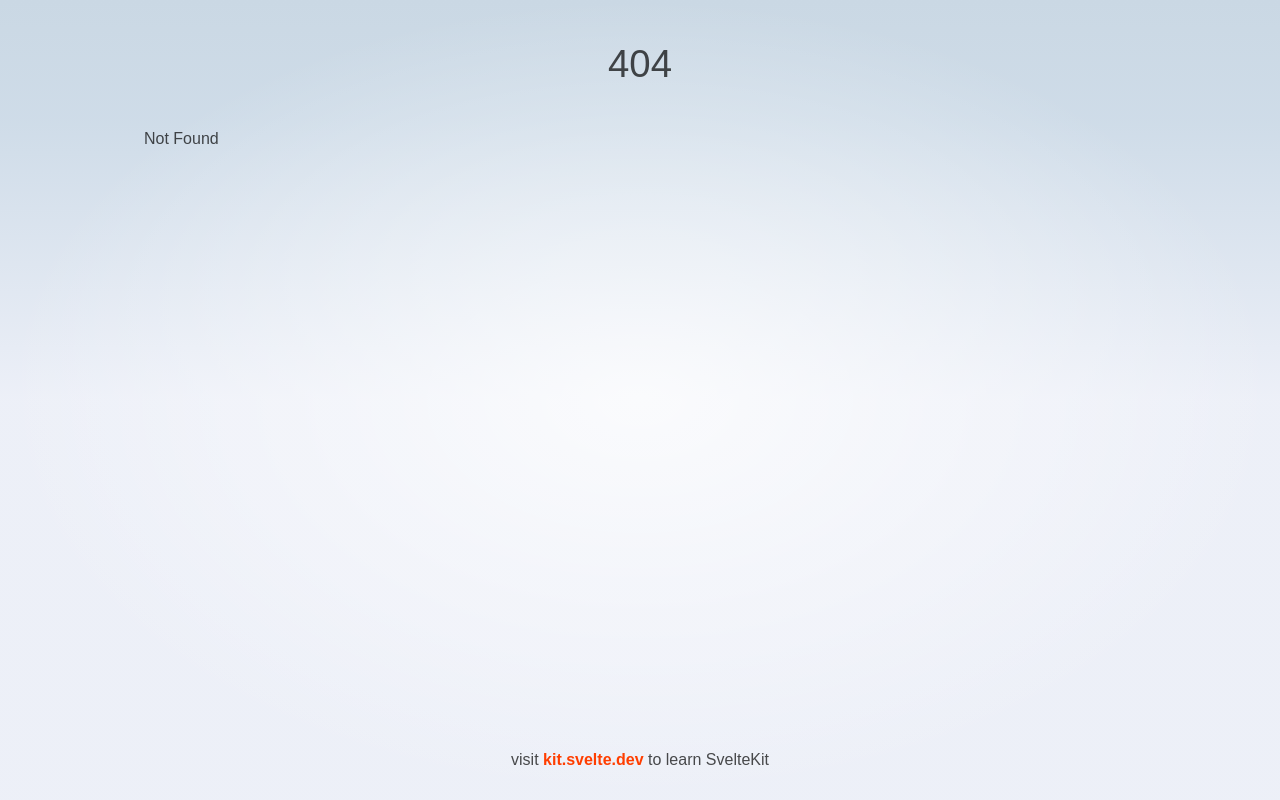
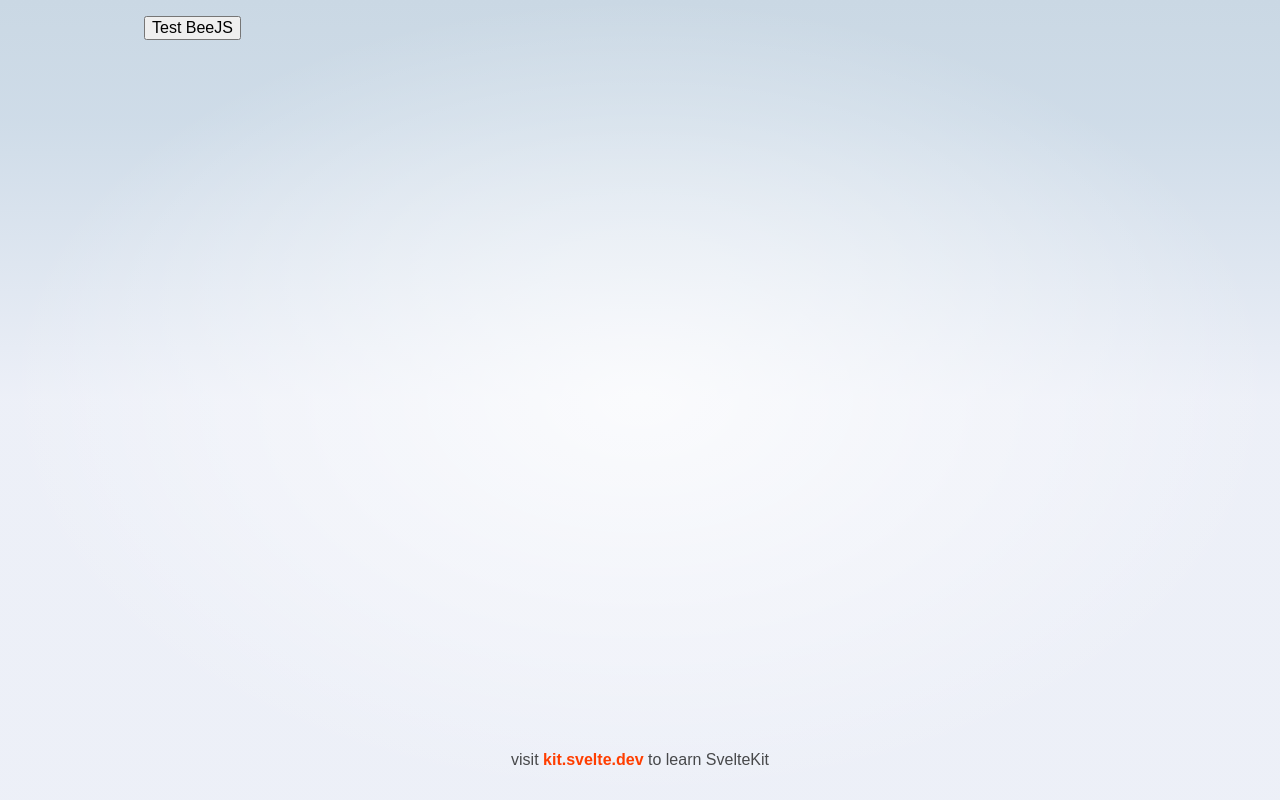
Before and after one commit to dlaxcess/swarm-tests, a SvelteKit app in the folder swarm/: page /tar in a window 1280 px wide. Before the commit this address had no page. Built offline with nearby package versions, Linux system fonts and the light colour scheme.

Commit message:
working example with tar

```diff
--- a/swarm/package.json
+++ b/swarm/package.json
@@ -18,6 +18,7 @@
 		"@sveltejs/adapter-auto": "^2.0.0",
 		"@sveltejs/kit": "^1.20.4",
 		"@types/cookie": "^0.5.1",
+		"@types/tar-js": "^0.3.5",
 		"@typescript-eslint/eslint-plugin": "^6.0.0",
 		"@typescript-eslint/parser": "^6.0.0",
 		"eslint": "^8.28.0",
@@ -27,6 +28,7 @@
 		"prettier-plugin-svelte": "^2.10.1",
 		"svelte": "^4.0.5",
 		"svelte-check": "^3.4.3",
+		"tar-js": "^0.3.0",
 		"tslib": "^2.4.1",
 		"typescript": "^5.0.0",
 		"vite": "^4.4.2"
--- /dev/null
+++ b/swarm/src/lib/ts/tar.ts
@@ -0,0 +1,34 @@
+import Tar from 'tar-js';
+
+interface CollectionEntry {
+  data: Uint8Array;
+  path: string;
+}
+type Collection = Array<CollectionEntry>;
+
+interface _StringLike {
+	readonly length: number;
+	charCodeAt: (index: number) => number;
+}
+
+const _fixUnicodePath = (path: string): _StringLike => {
+	const codes = new TextEncoder().encode(path);
+
+	return {
+		length: codes.length,
+		charCodeAt: (index) => codes[index]
+	};
+};
+
+const makeTar = (data: Collection): Uint8Array => {
+	const tar = new Tar(1);
+	for (const entry of data) {
+		const path = _fixUnicodePath(entry.path);
+		tar.append(path as string, entry.data);
+	}
+
+	return tar.out;
+};
+
+export { makeTar };
+export type { CollectionEntry, Collection };
--- /dev/null
+++ b/swarm/src/routes/tar/+page.svelte
@@ -0,0 +1,39 @@
+<script lang="ts">
+	import { makeTar, type Collection } from '$lib/ts/tar';
+
+	const batchId = '241856bcc2267a69e13de19112aee051191b5afd3b579afcc8923d532994dd17';
+	const urlImage =
+		'https://ipfs.io/ipfs/bafkreia756ojs2x7ld7m6jjlz7djojgonh4sgnqotxsiorhux3az6v45ly';
+	const urlText =
+		'https://ipfs.io/ipfs/bafkreieivwe2vhxx72iqbjibxabk5net4ah5lo3khekt6ojyn7cucek624';
+
+	const url = 'http://bee.swarm.public.dappnode:1633/bzz';
+
+	const testBee = async () => {
+		const blobText = await (await fetch(urlText)).blob();
+		const uint8ArrayText = new Uint8Array(await blobText.arrayBuffer());
+
+		const blobImage = await (await fetch(urlImage)).blob();
+		const uint8ArrayImage = new Uint8Array(await blobImage.arrayBuffer());
+
+		const collection = [
+			{ data: uint8ArrayText, path: 'metadata' },
+			{ data: uint8ArrayImage, path: 'content' }
+		];
+		const body = makeTar(collection);
+
+		const headers = new Headers();
+		headers.append('Content-Type', 'application/x-tar');
+		headers.append('Swarm-Postage-Batch-Id', batchId);
+		headers.append('Swarm-Pin', 'true');
+		headers.append('Swarm-Collection', 'true');
+
+		const response = await fetch(url, { method: 'POST', headers, body });
+
+		console.log('testBee ~ response:', await response.json());
+	};
+</script>
+
+<section>
+	<button class="btn btn-topup" on:click={testBee}>Test BeeJS</button>
+</section>
```
Also changed, not shown: 2 other files (tests, documents, lock files or other folders).
